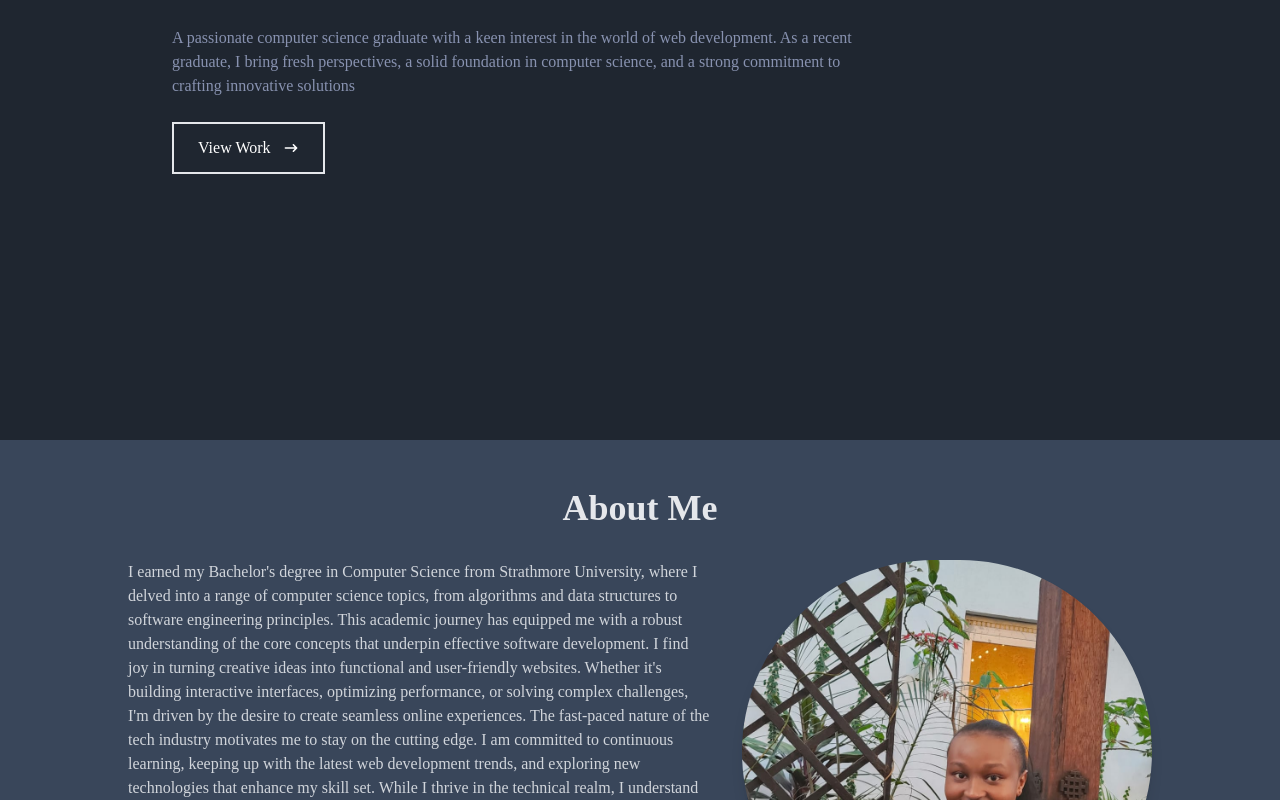
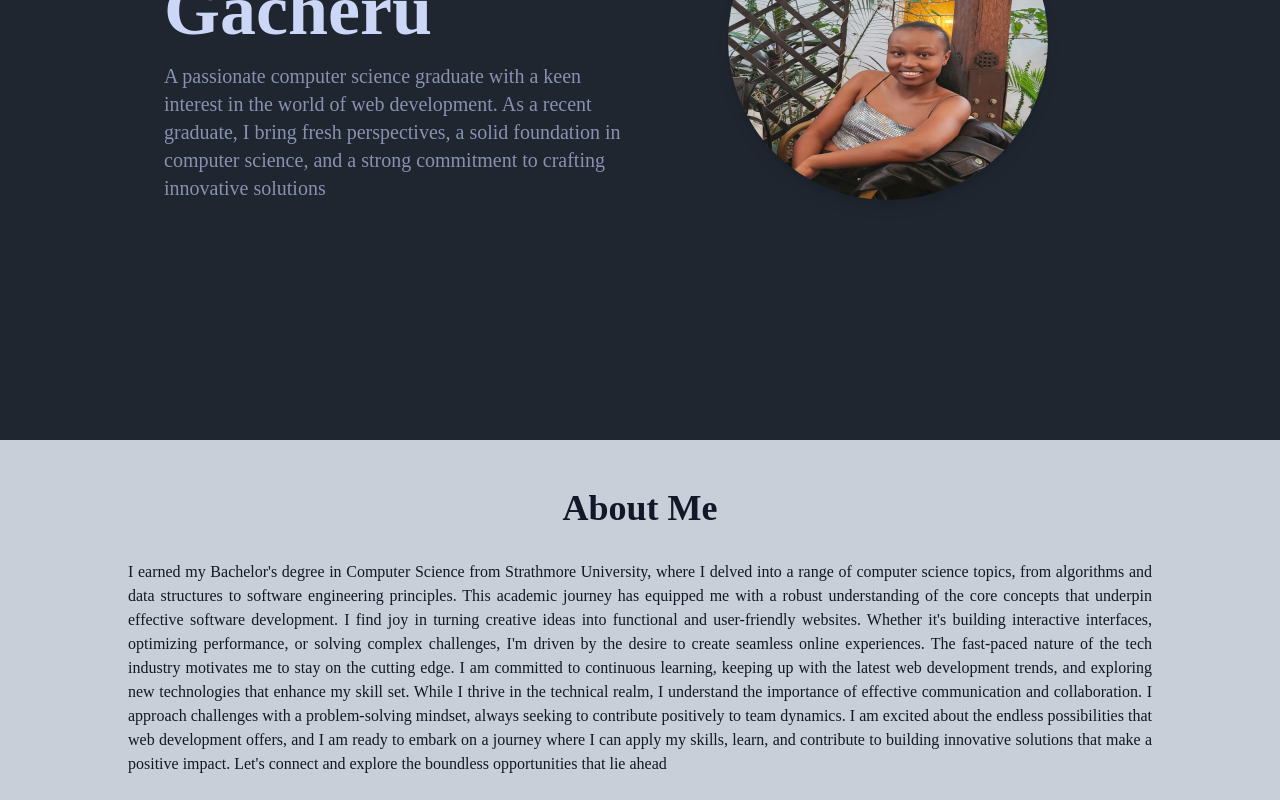
Before and after one commit to GacheruE/portfolio_react, a React (Create React App) app: page / in a window 1280 px wide. Shown: the part 360-1160 px from the top of the page. Built offline with nearby package versions, Linux system fonts and the light colour scheme.

Commit message:
refractor:move image from about to home

```diff
--- a/src/components/About.js
+++ b/src/components/About.js
@@ -1,21 +1,15 @@
 import React from 'react';
-import Photo from '../assets/Photo.jpg';
 
 const About = () => {
   return (
-    <div name='about' className='bg-[#39465a] py-12'>
+    <div name='about' className='bg-[#c8cfd9] py-12'>
       <div className='container mx-auto px-4'>
         <div className='flex flex-col items-center'>
-          <p className='text-4xl font-bold inline text-gray-200 mb-8'>About Me</p>
-          <div className='flex flex-col sm:flex-row items-center max-w-5xl mx-auto'>
-            <div className='sm:w-3/5 sm:pr-8 mb-4 sm:mb-0'>
-              <p className='text-left text-gray-300'>
-                I earned my Bachelor's degree in Computer Science from Strathmore University, where I delved into a range of computer science topics, from algorithms and data structures to software engineering principles. This academic journey has equipped me with a robust understanding of the core concepts that underpin effective software development. I find joy in turning creative ideas into functional and user-friendly websites. Whether it's building interactive interfaces, optimizing performance, or solving complex challenges, I'm driven by the desire to create seamless online experiences. The fast-paced nature of the tech industry motivates me to stay on the cutting edge. I am committed to continuous learning, keeping up with the latest web development trends, and exploring new technologies that enhance my skill set. While I thrive in the technical realm, I understand the importance of effective communication and collaboration. I approach challenges with a problem-solving mindset, always seeking to contribute positively to team dynamics. I am excited about the endless possibilities that web development offers, and I am ready to embark on a journey where I can apply my skills, learn, and contribute to building innovative solutions that make a positive impact. Let's connect and explore the boundless opportunities that lie ahead
-              </p>
-            </div>
-            <div className='w-full sm:w-2/5 h-80 sm:h-96 rounded-full overflow-hidden shadow-lg'>
-              <img src={Photo} alt='About' className='w-full h-full object-cover' />
-            </div>
+          <p className='text-4xl font-bold text-gray-900 mb-8 text-center'>About Me</p>
+          <div className='max-w-5xl mx-auto'>
+            <p className='text-justify text-gray-900'>
+              I earned my Bachelor's degree in Computer Science from Strathmore University, where I delved into a range of computer science topics, from algorithms and data structures to software engineering principles. This academic journey has equipped me with a robust understanding of the core concepts that underpin effective software development. I find joy in turning creative ideas into functional and user-friendly websites. Whether it's building interactive interfaces, optimizing performance, or solving complex challenges, I'm driven by the desire to create seamless online experiences. The fast-paced nature of the tech industry motivates me to stay on the cutting edge. I am committed to continuous learning, keeping up with the latest web development trends, and exploring new technologies that enhance my skill set. While I thrive in the technical realm, I understand the importance of effective communication and collaboration. I approach challenges with a problem-solving mindset, always seeking to contribute positively to team dynamics. I am excited about the endless possibilities that web development offers, and I am ready to embark on a journey where I can apply my skills, learn, and contribute to building innovative solutions that make a positive impact. Let's connect and explore the boundless opportunities that lie ahead
+            </p>
           </div>
         </div>
       </div>
--- a/src/components/Home.js
+++ b/src/components/Home.js
@@ -1,25 +1,28 @@
-import React from 'react'
-import{HiArrowNarrowRight} from 'react-icons/hi'
-import { Link } from 'react-scroll'
+import React from 'react';
+import Photo from '../assets/Photo.jpg';
 
 const Home = () => {
   return (
-    <div name='home' className='w-full h-screen bg-[#1f2630]'>
+    <div name='home' className='w-full h-screen bg-[#1f2630] flex items-center justify-center'>
 
-        {/*Container */}
-        <div className='max-w-[1000px] mx-auto px-8 flex flex-col justify-center h-full'>
-            <p className='text-cyan-200 text-2xl sm:text-4xl'>Hi, my name is</p>
-            <h1 className='text-4xl sm:text-7xl font-bold text-[#ccd6f6]'>Esther Gacheru</h1>
-            <p className='text-[#8892b0] py-4 max-w-[700px]'>A passionate computer science graduate with a keen interest in the world of web development. As a recent graduate, I bring fresh
-              perspectives, a solid foundation in computer science, and a strong commitment to crafting innovative solutions</p>
-        <div>
-            <button className='text-white border-2 px-6 py-3 my-2 flex items-center hover:bg-cyan-200 hover:border-cyan-200'>View Work
-            <HiArrowNarrowRight className='ml-3' /> </button>
+      {/* Container */}
+      <div className='max-w-[1000px] mx-auto px-6 flex flex-col sm:flex-row justify-between h-full'>
+
+
+        <div className='sm:w-1/2 sm:pr-2 flex flex-col justify-center'>
+          <p className='text-cyan-200 text-2xl sm:text-4xl'>Hi, my name is</p>
+          <h1 className='text-4xl sm:text-7xl font-bold text-[#ccd6f6]'>Esther Gacheru</h1>
+          <p className='text-[#8892b0] py-4 max-w-[900px] text-xl'>A passionate computer science graduate with a keen interest in the world of web development. As a recent graduate, I bring fresh perspectives, a solid foundation in computer science, and a strong commitment to crafting innovative solutions</p>
         </div>
 
+        <div className='sm:w-1/2 sm:pl-5 flex justify-center items-center'>
+          <img src={Photo} alt='Esther Gacheru' className='w-64 h-64 sm:w-80 sm:h-80 rounded-full shadow-lg' />
         </div>
+
+      </div>
+
     </div>
   )
 }
 
-export default Home
+export default Home;
```
